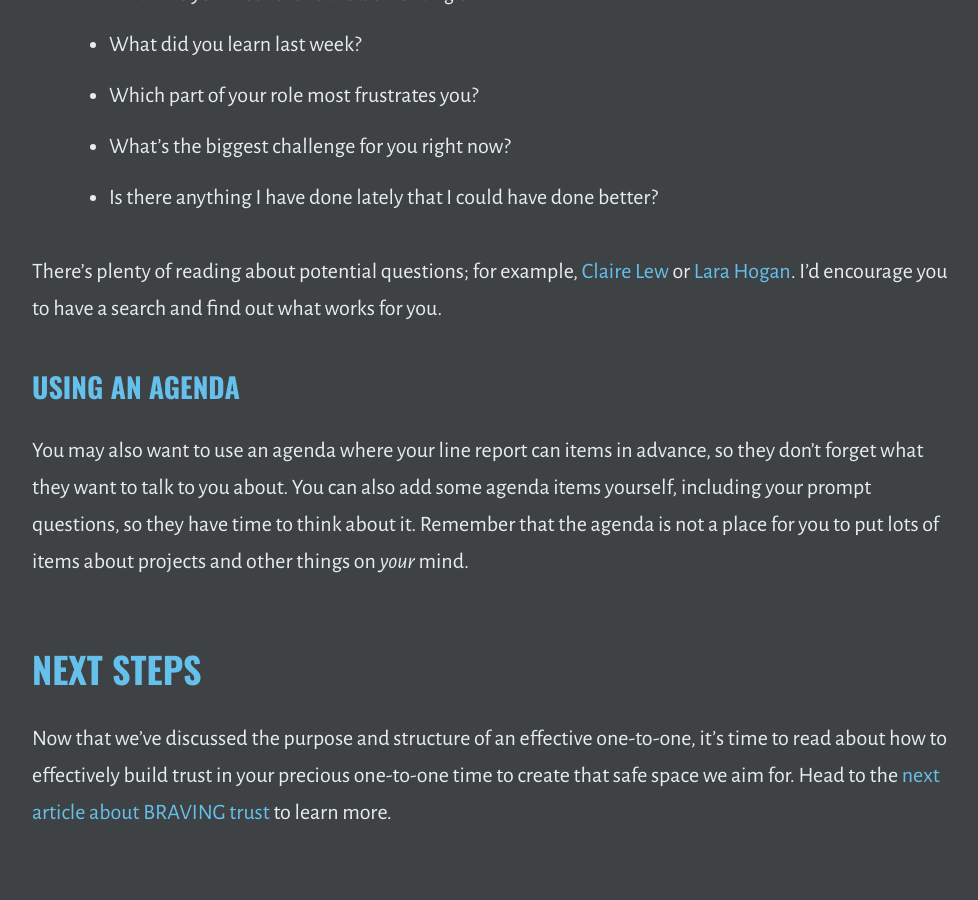
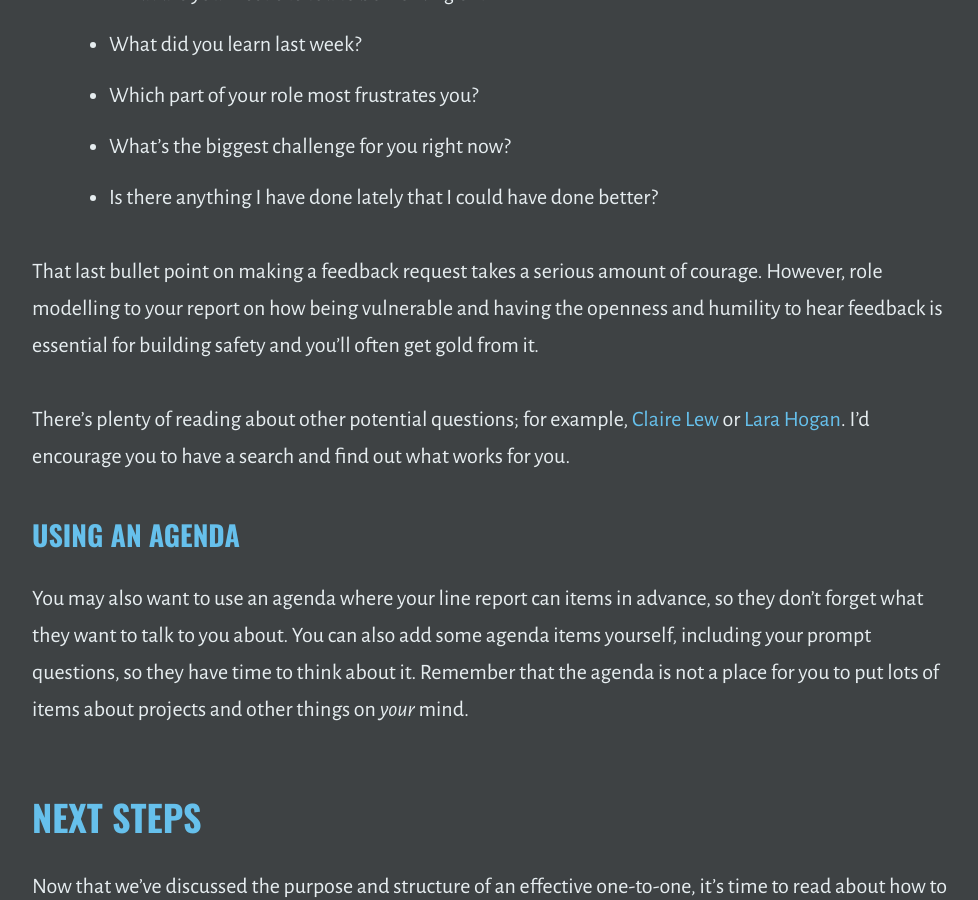
Before and after one commit to outragedpinkracoon/outragedpinkracoon.github.io, a Jekyll site: the page built from _posts/2022-06-07-how-to-rock-at-one-to-ones.md, in a window 1280 px wide and 900 px high, scrolled down 5152 px. Shown: the whole window, without its empty margins (149-1127 px from the left). Built offline with Jekyll 4.4.1, drawn with Linux system fonts in a browser that asks for light colours; some of the changed text lies outside the part shown.

Commit message:
Changes link

```diff
--- a/_posts/2022-06-07-how-to-rock-at-one-to-ones.md
+++ b/_posts/2022-06-07-how-to-rock-at-one-to-ones.md
@@ -27,7 +27,7 @@
  A one-to-one is not any of these things:
  * A therapy session. You’re likely to be woefully underqualified to do any therapy with your line reports as a line manager. Be careful not to wander into this territory. Be prepared with a signpost to relevant services that may help them, such as your company’s employee assistance plan and counselling.
  * A chance for you to push your agenda as a manager and talk the whole time. If you need to disseminate information, get status updates, or try something on your mind, schedule a different meeting or do it asynchronously.
- * A chance for your line report to ad-hoc reverse coach you on whatever problems might be on your mind. That's for your manager to hold a space for you or find peer support. [Reverse coaching](https://www.linkedin.com/pulse/why-your-organization-needs-reverse-coaching-program-shinjini-sur/) can be a powerful tool, and I would encourage you to allow your reports to do this at a separate time and space that you both agree.
+ * A chance for your line report to ad-hoc reverse coach or mentor you on whatever problems might be on your mind. That's for your manager to hold a space for you or find peer support. [Reverse coaching and mentoring](https://brenebrown.com/podcast/brene-with-patrice-gordon-on-reverse-mentorship/) can be a powerful tool, and I would encourage you to allow your reports to do this at a separate time and space that you both agree.
 
 ## How Often Should You Do One To Ones?
 
@@ -83,7 +83,9 @@
 * What's the biggest challenge for you right now?
 * Is there anything I have done lately that I could have done better?
 
-There's plenty of reading about potential questions; for example, [Claire Lew](https://knowyourteam.com/blog/2020/02/19/how-to-coach-employees-ask-these-1-on-1-meeting-questions/) or [Lara Hogan](https://larahogan.me/blog/first-one-on-one-questions/). I'd encourage you to have a search and find out what works for you.
+That last bullet point on making a feedback request takes a serious amount of courage. However, role modelling to your report on how being vulnerable and having the openness and humility to hear feedback is essential for building safety and you'll often get gold from it.
+
+There's plenty of reading about other potential questions; for example, [Claire Lew](https://knowyourteam.com/blog/2020/02/19/how-to-coach-employees-ask-these-1-on-1-meeting-questions/) or [Lara Hogan](https://larahogan.me/blog/first-one-on-one-questions/). I'd encourage you to have a search and find out what works for you.
 
 ### Using An Agenda
 
```
